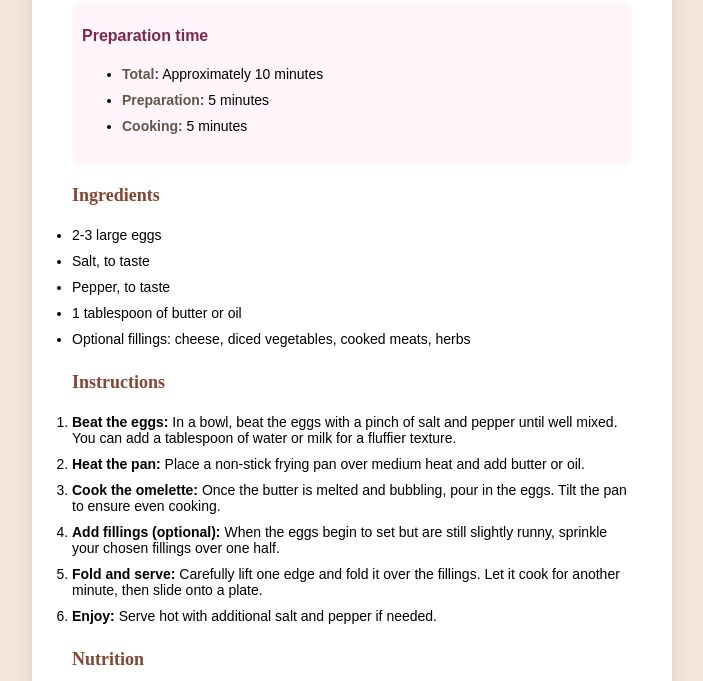
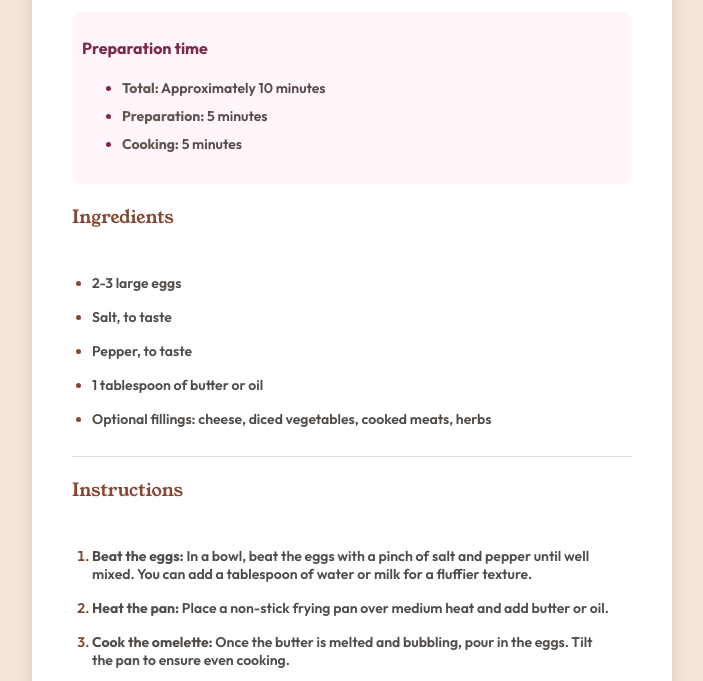
Before and after one commit to dbzprime/recipe_page, a plain HTML site: page index.html in a window 1280 px wide. Shown: the part 420-1101 px from the top of the page, without its empty margins (288-991 px from the left). Drawn offline with Linux system fonts and the light colour scheme.

Commit message:
making final changes

```diff
--- a/style.css
+++ b/style.css
@@ -1,6 +1,6 @@
 /* General Styles */
 body {
-    font-family: 'Arial', sans-serif;
+    /* font-family: Young Serif; */
     background-color: hsl(30, 54%, 90%);
     display: flex;
     justify-content: center;
@@ -8,6 +8,8 @@ body {
     min-height: 100vh;
     margin: 0;
 }
+
+
 
 /* Container */
 .container {
@@ -17,15 +19,15 @@ body {
     overflow: hidden;
     padding: 20px;
     box-shadow: 0px 5px 15px rgba(0, 0, 0, 0.1);
-    /* font-family: Young Serif;
-    font-weight: 600; */
+    font-family: Young Serif;
+    font-weight: 600;
 }
 
 
 .container h2{
     color: hsl(14, 45%, 36%);
     font-family: Young Serif;
-    font-weight: 800;
+    /* font-weight: 800; */
 }
 
 
@@ -50,19 +52,25 @@ h1 {
 }
 
 h2 {
+
     font-size: 18px;
     color: hsl(24, 5%, 18%);
     margin-top: 20px;
+    font-family: Outfit-VariableFont;
+    font-weight: 400;
 }
 
 p {
     font-size: 14px;
     color: hsl(24, 5%, 40%);
-    font-family: Young Serif;
+    font-family: Outfit-VariableFont;
+    font-weight: 400;
 }
 
 /* Preparation Time */
 .preparation-time {
+    font-family: Outfit-VariableFont;
+    font-weight: 600;
     background-color: hsl(330, 100%, 98%);
     padding: 10px;
     border-radius: 10px;
@@ -73,11 +81,13 @@ p {
     color: hsl(332, 51%, 32%);
     font-size: 16px;
 }
-
+.preparation-time li::marker{
+    color: hsl(332, 51%, 32%);
+}
 .preparation-time li{
     font-size: 14px;
     padding: 5px 0;
-
+    color: hsl(24, 5%, 30%);
 }
 
 .preparation-time strong{
@@ -87,18 +97,21 @@ p {
 /* Lists */
 
 .ingredients, .instructions{
-    padding: 0;
-
+    padding: 20px;
+    border-bottom: 1px solid hsl(30, 18%, 87%);
+    font-family: Outfit-VariableFont;
+    font-weight: 600;
 }
 
 .ingredients li, .instructions li {
     font-size: 14px;
-    padding: 5px 0;
+    padding: 8px 0;
+    color: hsl(24, 5%, 30%);
 }
 
-/* .instructions li strong {
+.ingredients li::marker, .instructions li::marker{
     color: hsl(14, 45%, 36%);
-} */
+}
 
 /* Nutrition Section */
 .nutrition-table {
@@ -115,12 +128,14 @@ p {
 }
 
 .nutrition-table td {
+    font-weight: 400;
     font-size: 14px;
     color: hsl(24, 5%, 30%);
     padding: 8px 0;
 }
-
-
+td:nth-child(2) {
+    color: hsl(14, 45%, 36%);
+}
 /* Responsive */
 @media (max-width: 600px) {
     .container {
@@ -128,3 +143,13 @@ p {
         margin: 10px;
     }
 }
+
+@font-face{
+    font-family: Young Serif;
+    src:url('/assets/fonts/young-serif/YoungSerif-Regular.ttf');
+}
+
+@font-face{
+    font-family: Outfit-VariableFont;
+    src: url('/assets/fonts/outfit/Outfit-VariableFont_wght.ttf');
+}
```
